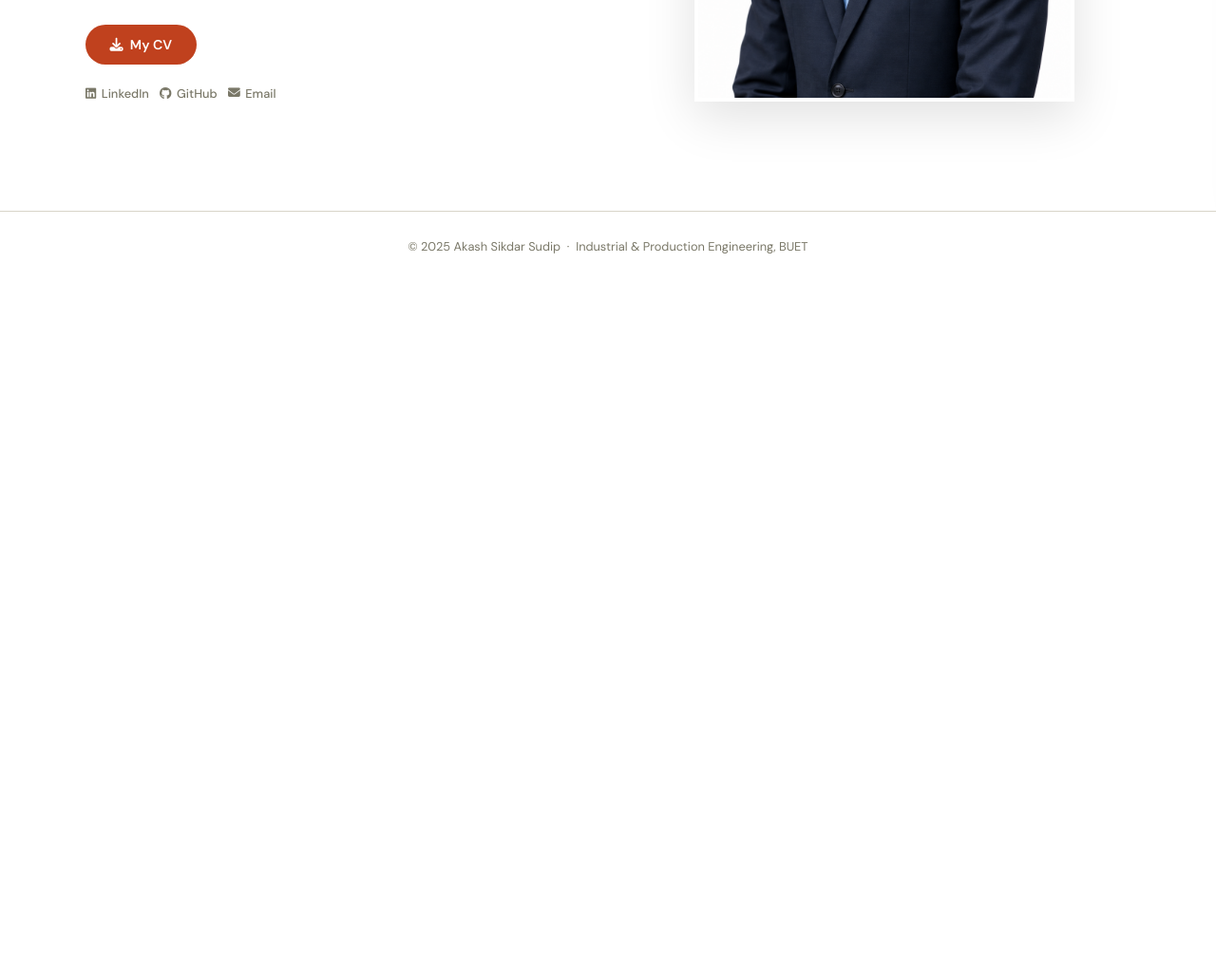
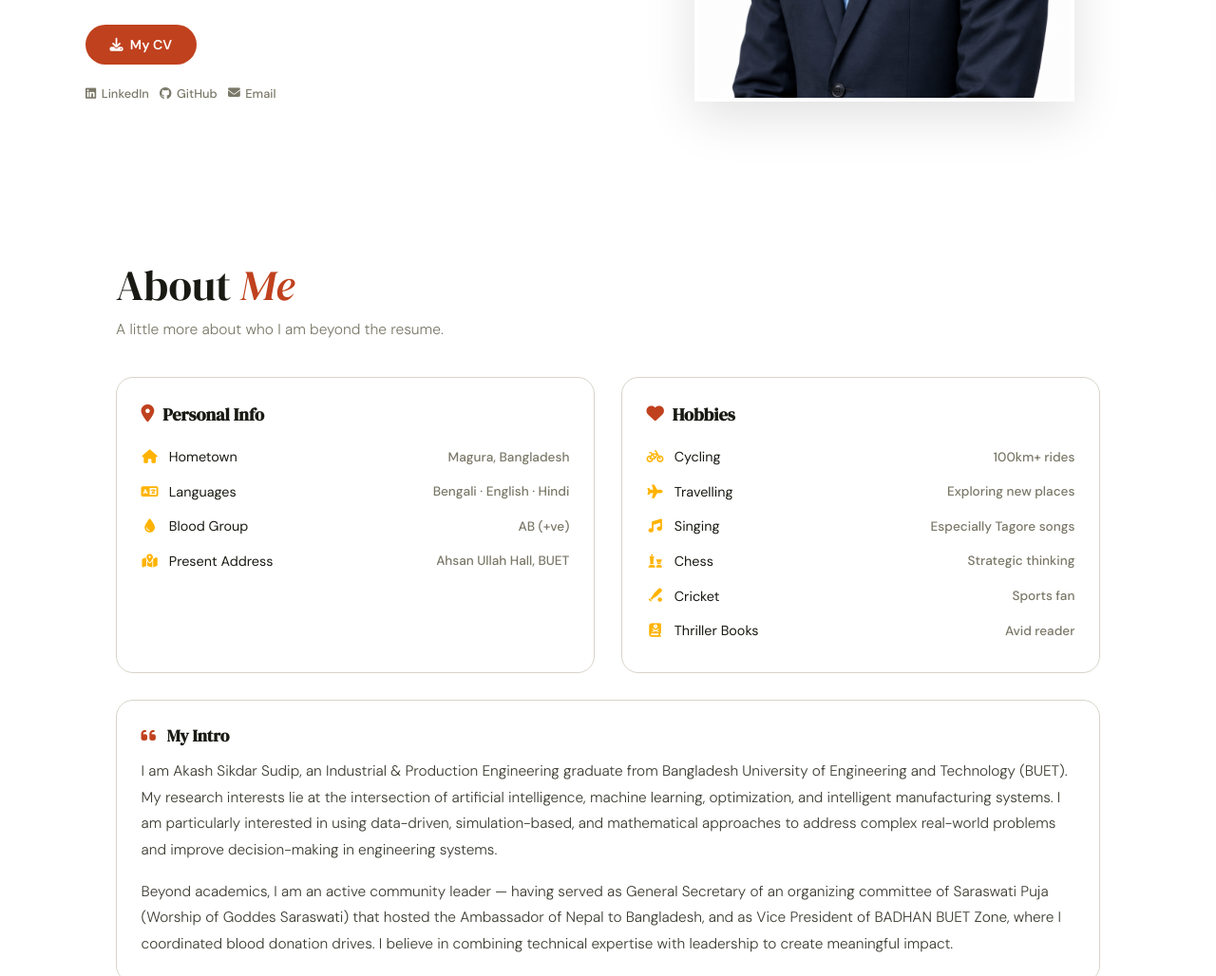
Before and after one commit to akash-2008001/akash_sikdar_sudip_portfolio, a plain HTML site: page index.html in a window 1280 px wide. Shown: the part 578-1606 px from the top of the page at 95% size. Before the commit the page ends 874 px from the top, so only its background shows below. Drawn offline with Linux system fonts and the light colour scheme.

Commit message:
Update index.html

```diff
--- a/index.html
+++ b/index.html
@@ -1185,7 +1185,7 @@
     </div>
 
     <!-- ABOUT -->
-    <div id="page-about" class="page">
+    <div id="page-about" class="page active">
       <div class="page-wrap">
         <div class="page-title">
           About
```
